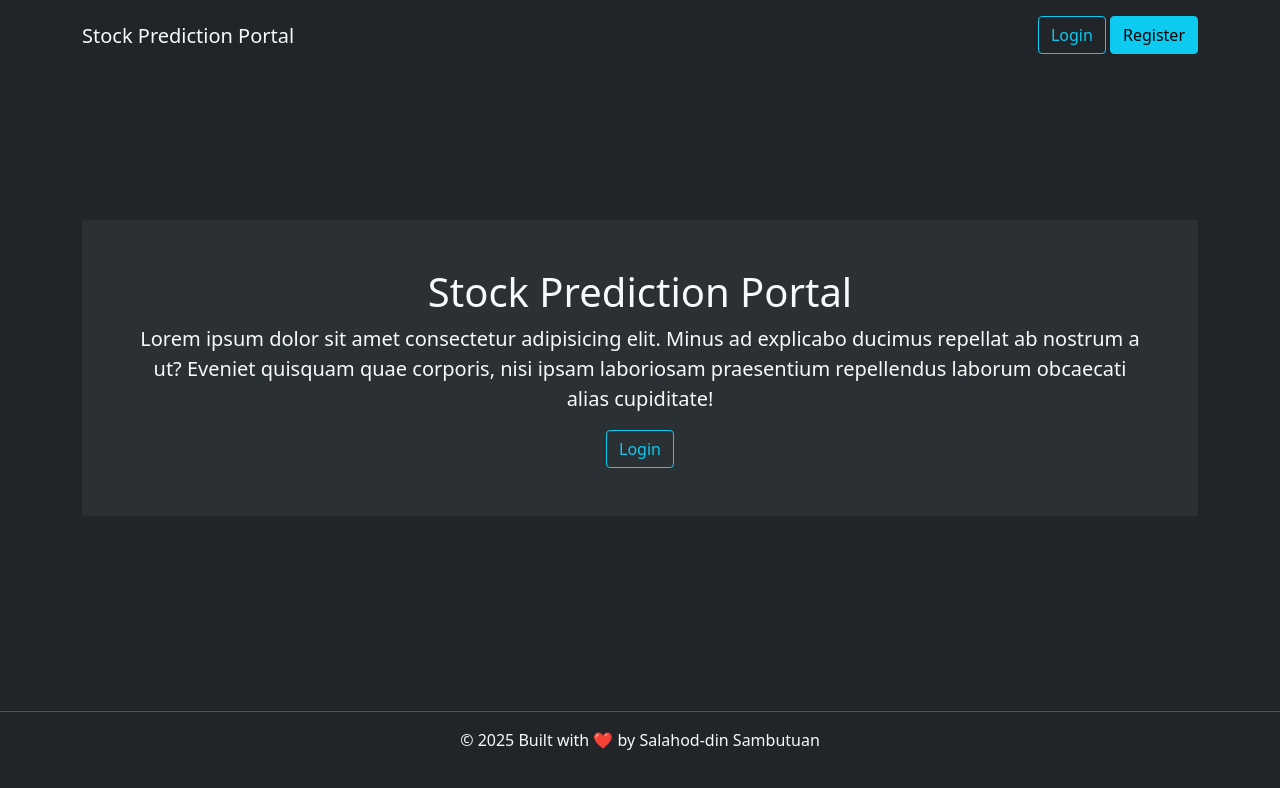
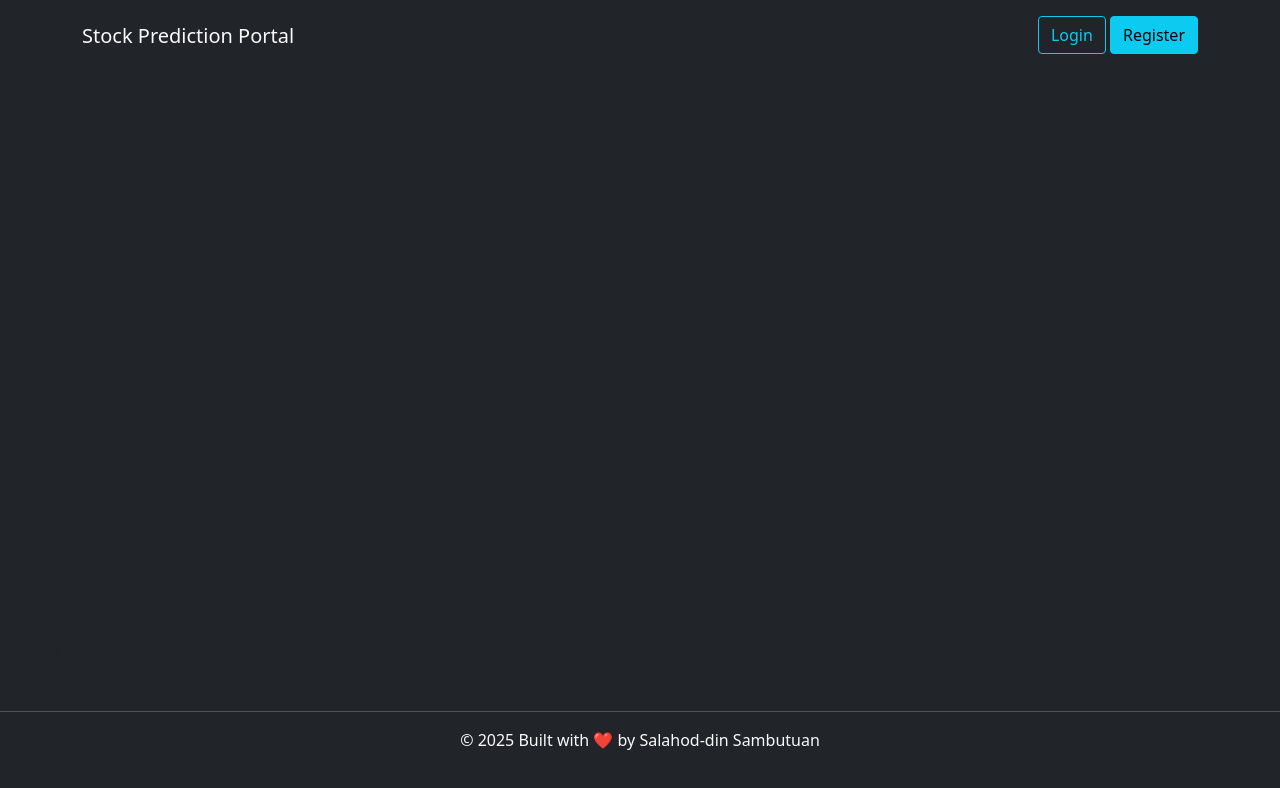
Before and after one commit to salahoddin/stock-prediction-portal, a React (Vite) app in the folder frontend-react/: page /register in a window 1280 px wide. Shown: the top 788 px of the page. Built offline with nearby package versions, Linux system fonts and the light colour scheme.

Commit message:
feat: created registration component and implement routing

```diff
--- a/frontend-react/package.json
+++ b/frontend-react/package.json
@@ -11,7 +11,8 @@
   },
   "dependencies": {
     "react": "^19.1.1",
-    "react-dom": "^19.1.1"
+    "react-dom": "^19.1.1",
+    "react-router-dom": "^7.8.2"
   },
   "devDependencies": {
     "@eslint/js": "^9.33.0",
--- a/frontend-react/src/App.jsx
+++ b/frontend-react/src/App.jsx
@@ -1,15 +1,21 @@
+import { BrowserRouter as Router, Routes, Route, BrowserRouter } from 'react-router-dom'
 import './assets/css/style.css'
+import Home from './components/Home'
+import Register from './components/Register'
 import Header from './components/Header'
-import Home from './components/Home'
 import Footer from './components/Footer'
-
 function App() {
 
   return (
     <>
-      <Header />
-      <Home />
-      <Footer />
+      <Header> </Header>
+        <BrowserRouter>
+          <Routes>
+            <Route path="/" element={<Home />} />
+            <Route path="/register" element={<Register />} />
+          </Routes>
+        </BrowserRouter>
+      <Footer> </Footer>
     </>
   )
 }
--- /dev/null
+++ b/frontend-react/src/components/Register.jsx
@@ -0,0 +1,9 @@
+const Register = () => {
+    return (
+        <>
+            Register
+        </>
+    )
+}
+
+export default Register
```
Also changed, not shown: 1 other file (tests, documents, lock files or other folders).
